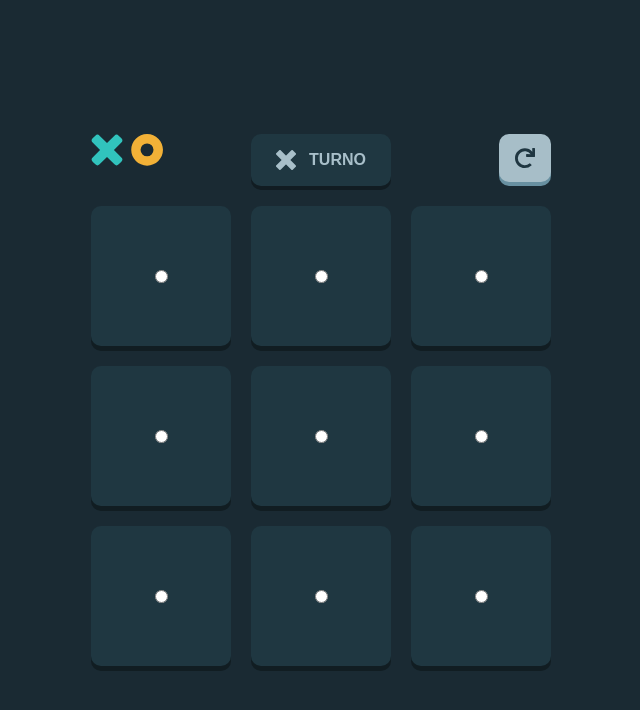
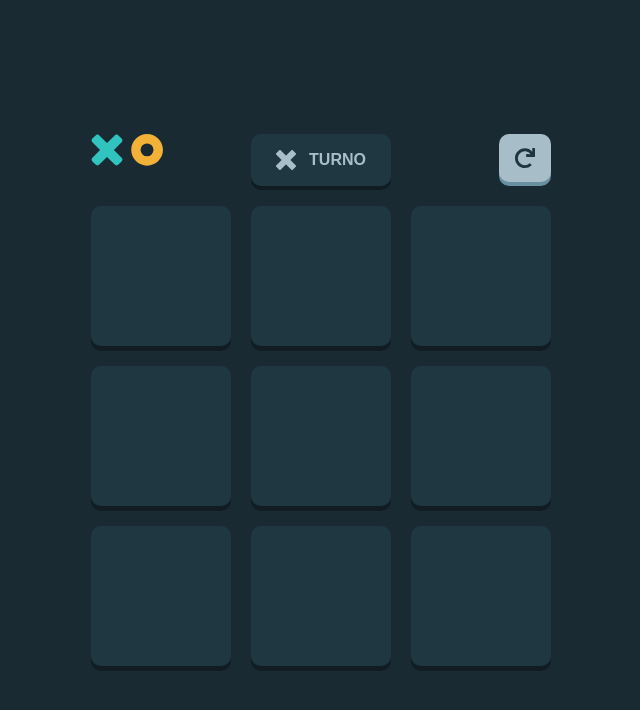
Before and after one commit to Samuel-Oripes/jogo-da-velha-2.0, a React (Vite) app: page /jogo in a window 1280 px wide. Shown: the top 710 px of the page, without its empty margins (319-959 px from the left). Built offline with nearby package versions, Linux system fonts and the light colour scheme.

Commit message:
ocultando input

```diff
--- a/src/containers/Jogo/styles.js
+++ b/src/containers/Jogo/styles.js
@@ -63,5 +63,5 @@ export const Label = styled.label`
 `;
 
 export const Input = styled.input`
-    position: absolute;
+    appearance: none;
 `;
```
